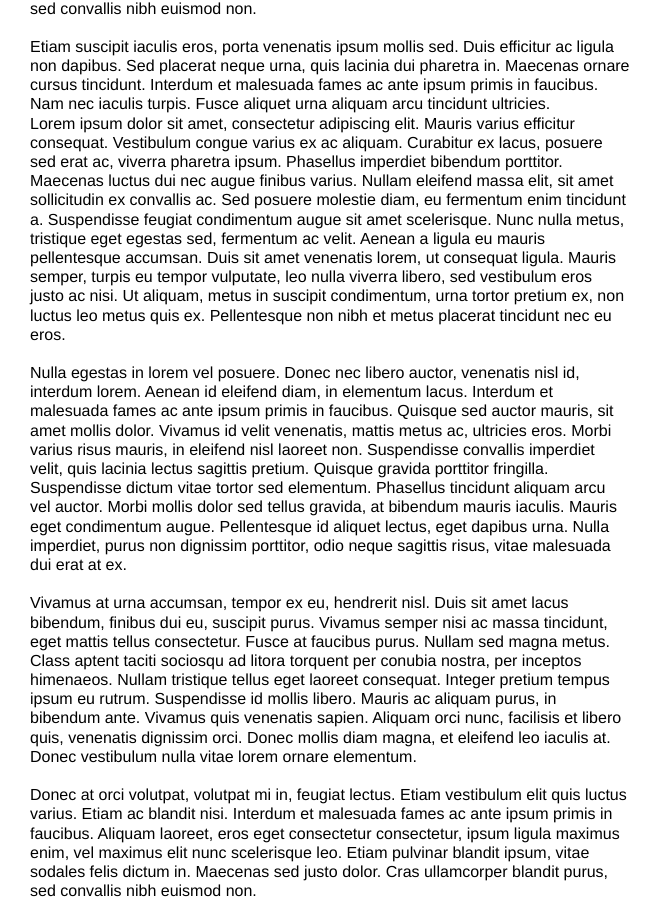
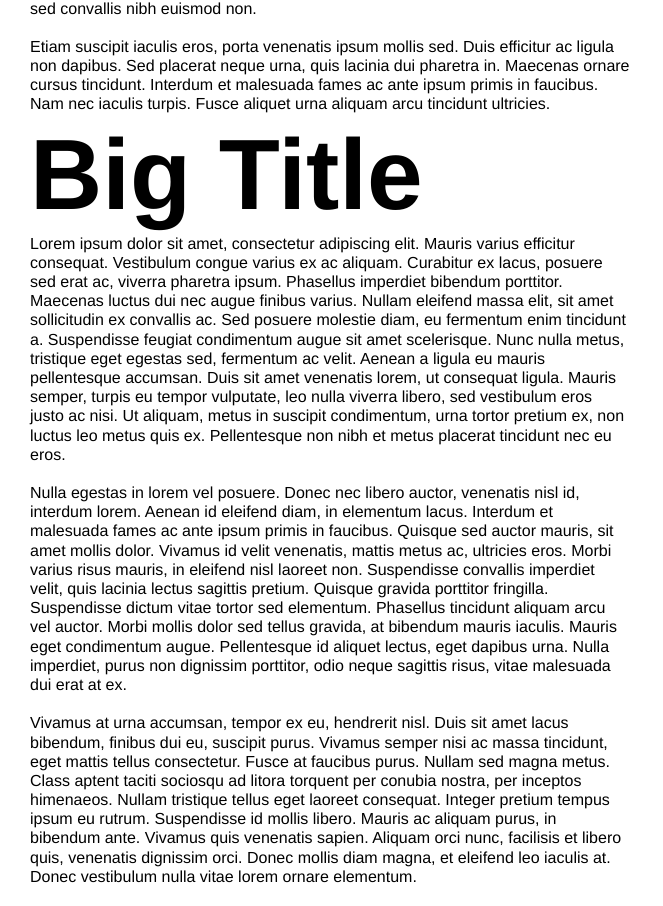
Before and after one commit to gllmt/test_smooth_scroll_lenis_vitejs, a website built with Vite: page index.html in a window 1280 px wide. Shown: the part 3231-4137 px from the top of the page, without its empty margins (0-663 px from the left). Built offline with nearby package versions, Linux system fonts and the light colour scheme; some packages are replaced by stand-ins of ours.

Commit message:
add big title scroll anim

```diff
--- a/assets/sass/app.scss
+++ b/assets/sass/app.scss
@@ -53,6 +53,15 @@ body {
     transform: translateY(100%);
 }
 
+
+.title-scroll {
+    font-size: 100px;
+    font-weight: bold;
+    transform: translateY(100%);
+    visibility: hidden;
+    opacity: 0;
+}
+
 .link {
     -webkit-text-decoration: underline 1px transparent;
     text-decoration: underline 1px transparent;
--- a/index.html
+++ b/index.html
@@ -142,6 +142,9 @@
         placerat neque urna, quis lacinia dui pharetra in. Maecenas ornare cursus tincidunt. Interdum et malesuada fames
         ac ante ipsum primis in faucibus. Nam nec iaculis turpis. Fusce aliquet urna aliquam arcu tincidunt ultricies.
       </p>
+      <div class="wrapper-anim">
+        <h3 class="title-scroll">Big Title</h3>
+      </div>
       <p class="text">Lorem ipsum dolor sit amet, consectetur adipiscing elit. Mauris varius efficitur consequat.
         Vestibulum congue varius ex ac aliquam. Curabitur ex lacus, posuere sed erat ac, viverra pharetra ipsum.
         Phasellus imperdiet bibendum porttitor. Maecenas luctus dui nec augue finibus varius. Nullam eleifend massa
--- a/main.js
+++ b/main.js
@@ -85,6 +85,22 @@ gsap.to('.img', {
     // markers:true
   }
 })
+
+// overlay title scroll
+gsap.to('h3.title-scroll', {
+  // duration: 0.3,
+  y: 0,
+  autoAlpha: 1,
+  ease: 'sine',
+  scrollTrigger: {
+    trigger:'h3.title-scroll',
+    // markers: true,
+    start:'top center+=50%',
+    // scrub: 0.3
+  }
+})
+
+
 // -----
 // for smooth anchors with Lenis
 document.querySelectorAll('a[href^="#"]').forEach(anchor => {
```
